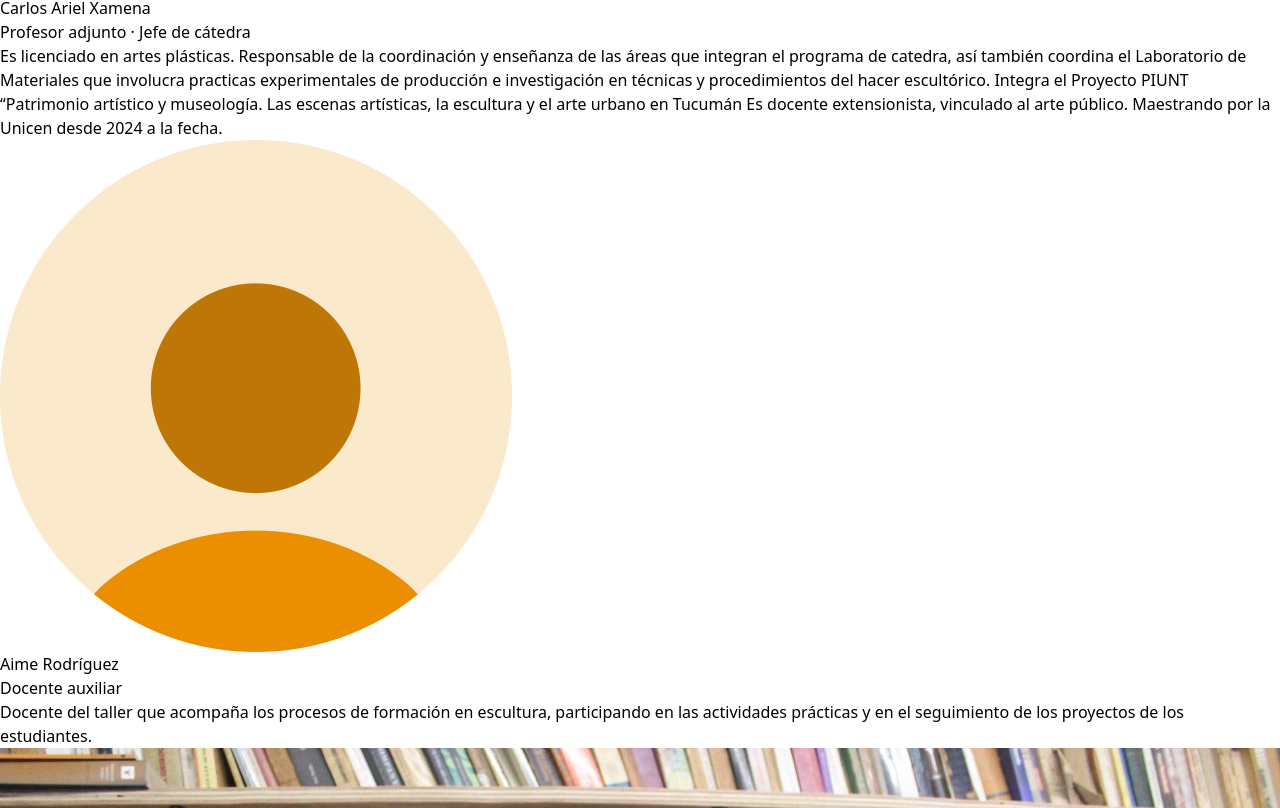
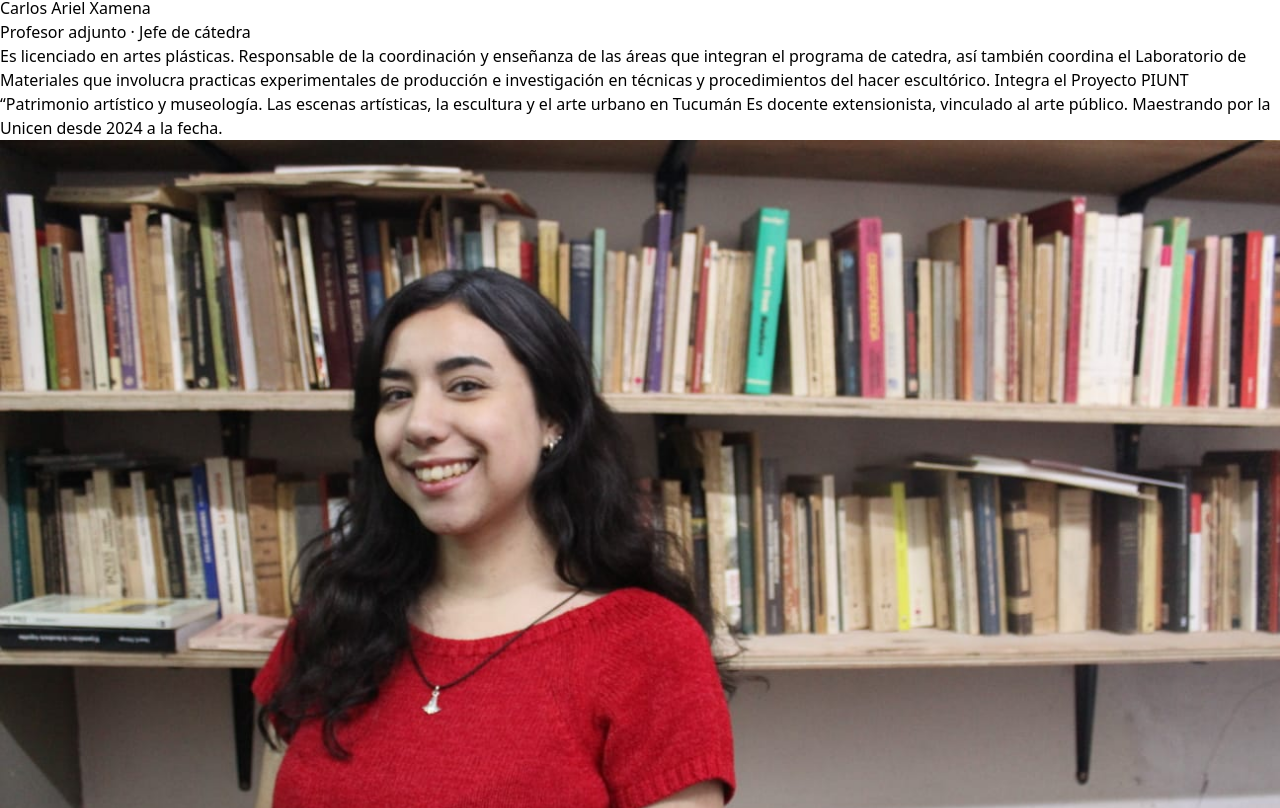
Before and after one commit to nirraschi/taller-matutino, a React (Vite) app: page /equipo-docente in a window 1280 px wide. Shown: the part 3252-4060 px from the top of the page. Built offline with nearby package versions, Linux system fonts and the light colour scheme.

Commit message:
docente aime

```diff
--- a/src/components/Equipo.jsx
+++ b/src/components/Equipo.jsx
@@ -1,6 +1,6 @@
 import React from 'react'
 import docente1 from "../assets/docente-carlos.png";
-import docente2 from "../assets/usuario.png";
+import docente2 from "../assets/docente-aime.jpeg";
 import docente3 from "../assets/docente-zoe.jpeg";
 import puerta from "../assets/puerta.jpeg";
 
@@ -91,7 +91,7 @@ const Equipo = () => {
                     <div className="border border-neutral-200 hover:shadow-xl transition duration-300">
                         <img
                             src={docente2}
-                            className="w-full h-72 object-contain"
+                            className="w-full h-72 object-cover"
                         />
 
                         <div className="p-6">
@@ -104,7 +104,9 @@ const Equipo = () => {
                             </p>
 
                             <p className="text-sm text-neutral-600 leading-relaxed">
-                                Docente del taller que acompaña los procesos de formación en escultura, participando en las actividades prácticas y en el seguimiento de los proyectos de los estudiantes.
+                                Es Licenciada en Artes Plásticas por la Universidad Nacional de Tucumán, miembro investigador del Proyecto PIUNT C/708 Patrimonio artístico y museología. Las escenas artísticas, la escultura y el arte urbano en Tucumán y del Instituto de Investigaciones de Arte y Cultura del Oriente Antiguo.
+Actualmente realiza estudios de posgrado en el Doctorado en Humanidades de la Facultad de Filosofía y Letras, y la Especialización en Historia del Arte de Tucumán de la Facultad de Artes, ambas pertenecientes a la Universidad Nacional de Tucumán. También cursa la Diplomatura de Posgrado en Estudios de Egipto y Cercano Oriente Antiguo: historia, arte y religión, de la Facultad de Humanidades de la Universidad Nacional de Salta.
+Se desempeña como docente en la Facultad de Artes en el Taller de Escultura - Turno Matutino y en la cátedra Historia del Arte Antiguo del Departamento de Artes Visuales de Aguilares.
                             </p>
                         </div>
                     </div>
```
Also changed, not shown: src/assets/docente-aime.jpeg (added).
